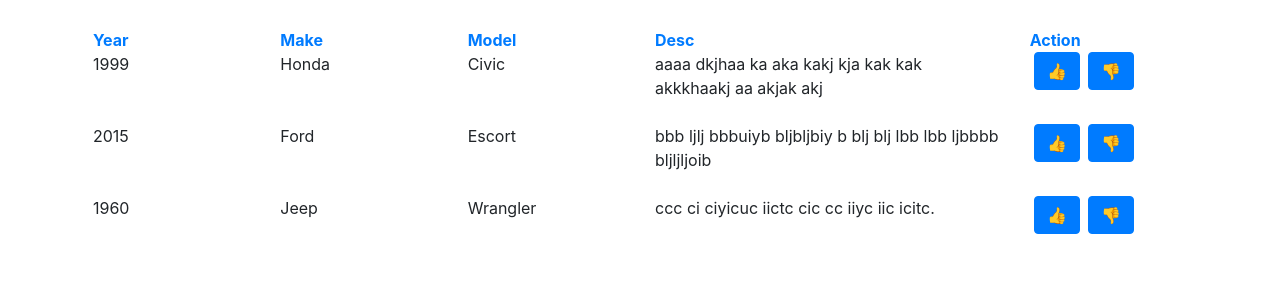
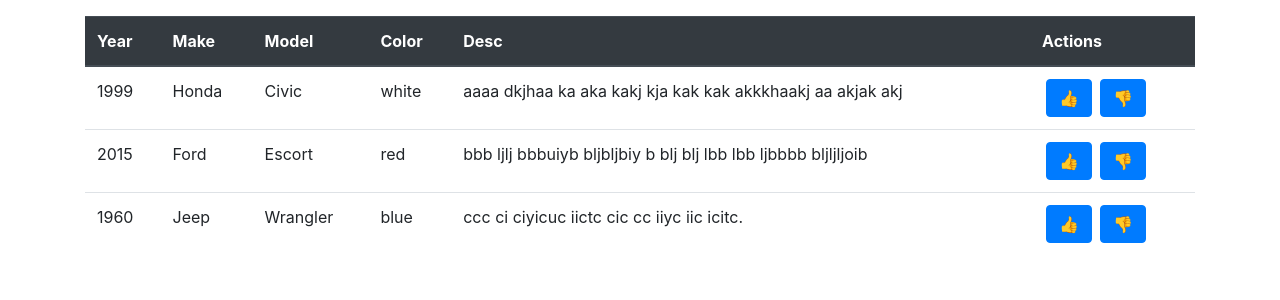
Before and after one commit to ghchfolio/tabledata, an Angular app: page / in a window 1280 px wide. Shown: the top 300 px of the page. Built offline with nearby package versions, Linux system fonts and the light colour scheme.

Commit message:
updated data an ui to use pascal case

```diff
--- a/src/app/app.component.html
+++ b/src/app/app.component.html
@@ -1,82 +1,64 @@
-<!-- example  -->
-<div class="container p-2">
 <div id="eg2" class="container">
 
     <!-- sort by (mobile)-->
-        <div class="row d-flex d-md-none justify-content-end">
+    <div class="row d-flex d-md-none justify-content-end px-3">
         <div class="dropdown">
             <button class="btn btn-secondary dropdown-toggle" type="button" id="dropdownMenuButton"
                 data-toggle="dropdown" aria-expanded="false">
-                    Sort by
+                Sorted by: {{ sortedBy }}
             </button>
             <div class="dropdown-menu" aria-labelledby="dropdownMenuButton">
-                    <a href="javascript:void(0)" class="dropdown-item" (click)="sortBy('year')">Year</a>
-                    <a href="javascript:void(0)" class="dropdown-item" (click)="sortBy('make')">Make</a>
-                    <a href="javascript:void(0)" class="dropdown-item" (click)="sortBy('model')">Model</a>
+                <a href="#" class="dropdown-item" (click)="sortBy('Year')">Year</a>
+                <a href="#" class="dropdown-item" (click)="sortBy('Make')">Make</a>
+                <a href="#" class="dropdown-item" (click)="sortBy('Model')">Model</a>
+                <a href="#" class="dropdown-item" (click)="sortBy('Color')">Color</a>
+                <a href="#" class="dropdown-item" (click)="sortBy('Desc')">Desc</a>
             </div>
         </div>
     </div>
 
-        <!-- sortable headers (desktop ) each should live w its data column -->
-        <!-- <div class="row d-none d-md-flex py-1">
-            <div class="col">
-                <a href="javascript:void(0)" class="decoration-none" (click)="sortBy('year')"><b>Year</b></a>
-            </div>
-            <div class="col">
-                <a href="javascript:void(0)" class="decoration-none" (click)="sortBy('make')"><b>Make</b></a>
-            </div>
-            <div class="col">
-                <a href="javascript:void(0)" class="decoration-none" (click)="sortBy('model')"><b>Model</b></a>
-            </div>
-            <div class="col">
-                <a href="javascript:void(0)" class="decoration-none" (click)="sortBy('desc')"><b>Desc</b></a>
-            </div>
-            <div class="col">
-                <b>Action</b>
-            </div>
-        </div> -->
-
-        <!-- body -->
-        <div class="row mt-3 py-1" *ngFor="let car of cars; let i = index;">
-            <!-- action row-->
-            <div class="col-md-2 order-md-12 text-right text-md-left">
-                <div *ngIf="i === 0">
-                    <a href="#" class="d-none d-md-block decoration-none" (click)="sortBy('desc')"><b>Action</b></a>
-                </div>
-                <div>
+    <!-- table  -->
+    <table class="table mt-3 uber-table">
+        <thead class="thead-dark">
+            <tr class="d-none d-md-table-row">
+                <th (click)="sortBy('Year')">Year</th>
+                <th (click)="sortBy('Make')">Make</th>
+                <th (click)="sortBy('Model')">Model</th>
+                <th (click)="sortBy('Color')">Color</th>
+                <th (click)="sortBy('Desc')">Desc</th>
+                <th>Actions</th>
+            </tr>
+        </thead>
+        <tbody>
+            <tr class="d-flex flex-column d-md-table-row" *ngFor="let car of cars; let i = index;">
+                <td>
+                    <b class="d-md-none">Year:</b>
+                    {{ car.Year }}
+                </td>
+                <td>
+                    <b class="d-md-none">Make:</b>
+                    {{ car.Make }}
+                </td>
+                <td>
+                    <b class="d-md-none">Model:</b>
+                    {{ car.Model }}
+                </td>
+                <td>
+                    <b class="d-md-none">Color:</b>
+                    {{ car.Color }}
+                </td>
+                <td>
+                    <b class="d-md-none">Desc:</b>
+                    {{ car.Desc }}
+                </td>
+                <td class="order-first order-md-none" nowrap>
+                    <div class="text-right text-md-left mt-3 mt-md-0">
                         <button class="btn btn-primary mx-1">👍</button>
                         <button class="btn btn-primary mx-1">👎</button>
                     </div>
-            </div>
-
-            <!-- data row-->
-            <div class="col-md-2">
-                <div *ngIf="i === 0">
-                    <a href="#" class="d-none d-md-block decoration-none" (click)="sortBy('year')"><b>Year</b></a>
-                </div>
-                <b class="d-md-none">Year</b> {{ car.year }}
-            </div>
-            <div class="col-md-2">
-                <div *ngIf="i === 0">
-                    <a href="#" class="d-none d-md-block decoration-none" (click)="sortBy('make')"><b>Make</b></a>
-                </div>
-                <b class="d-md-none">Make </b> {{car.make}}
-            </div>
-            <div class="col-md-2">
-                <div *ngIf="i === 0">
-                    <a href="#" class="d-none d-md-block decoration-none" (click)="sortBy('model')"><b>Model</b></a>
-                </div>
-                <b class="d-md-none">Model </b> {{ car.model}}
-            </div>
-            <div class="col-md-4">
-                <div *ngIf="i === 0">
-                    <div *ngIf="i === 0">
-                        <a href="#" class="d-none d-md-block decoration-none" (click)="sortBy('desc')"><b>Desc</b></a>
-                    </div>
-                </div>
-                <b class="d-md-none">Desc </b> {{ car.desc}}
-            </div>
-        </div>
+                </td>
+            </tr>
+        </tbody>
+    </table>
 
 </div>
-</div>
--- a/src/app/app.component.ts
+++ b/src/app/app.component.ts
@@ -1,12 +1,12 @@
 import { Component } from '@angular/core';
 
 export interface ICars {
-    id: number;
-    year: number;
-    make: string;
-    model: string;
-    color: string;
-    desc: string;
+    Id: number;
+    Year: number;
+    Make: string;
+    Model: string;
+    Color: string;
+    Desc: string;
     ascSort?: boolean;
 }
 
@@ -16,29 +16,29 @@
     styleUrls: ['./app.component.scss']
 })
 export class AppComponent {
-    title = 'ng12grid';
 
     cars: ICars[] = [
-        { id: 1, year: 1999, make: 'Honda', model: 'Civic', color: 'white', desc: 'aaaa dkjhaa ka aka kakj kja kak kak akkkhaakj aa akjak akj' },
-        { id: 2, year: 2015, make: 'Ford', model: 'Escort', color: 'red', desc: 'bbb ljlj bbbuiyb bljbljbiy b blj blj lbb lbb ljbbbb bljljljoib' },
-        { id: 3, year: 1960, make: 'Jeep', model: 'Wrangler', color: 'red', desc: 'ccc ci ciyicuc iictc cic cc iiyc iic icitc.' },
+        { Id: 1, Year: 1999, Make: 'Honda', Model: 'Civic', Color: 'white', Desc: 'aaaa dkjhaa ka aka kakj kja kak kak akkkhaakj aa akjak akj' },
+        { Id: 2, Year: 2015, Make: 'Ford', Model: 'Escort', Color: 'red', Desc: 'bbb ljlj bbbuiyb bljbljbiy b blj blj lbb lbb ljbbbb bljljljoib' },
+        { Id: 3, Year: 1960, Make: 'Jeep', Model: 'Wrangler', Color: 'blue', Desc: 'ccc ci ciyicuc iictc cic cc iiyc iic icitc.' },
     ];
 
+    sortedBy = 'none';
     sortState: any = {
-        year: 'asc',
-        make: 'asc',
-        model: 'asc',
+        Year: 'asc',
+        Make: 'asc',
+        Model: 'asc',
+        Color: 'asc',
+        Desc: 'asc',
     }
 
     sortBy(prop: any) {
-        prop = prop.toLowerCase();
+        if (typeof (prop) === 'string') this.sortedBy = prop;
 
         if (this.sortState[prop] === 'asc') {
-            console.log(prop, 'asc')
             this.cars?.sort((a: any, b: any) => (a[prop] > b[prop]) ? 1 : ((b[prop] > a[prop]) ? -1 : 0));
             this.sortState[prop] = 'des';
         } else {
-            console.log(prop, 'des')
             this.cars?.sort((a: any, b: any) => (a[prop] < b[prop]) ? 1 : ((b[prop] < a[prop]) ? -1 : 0));
             this.sortState[prop] = 'asc';
         }
```
Lines whose indentation alone changed are shown as unchanged.
